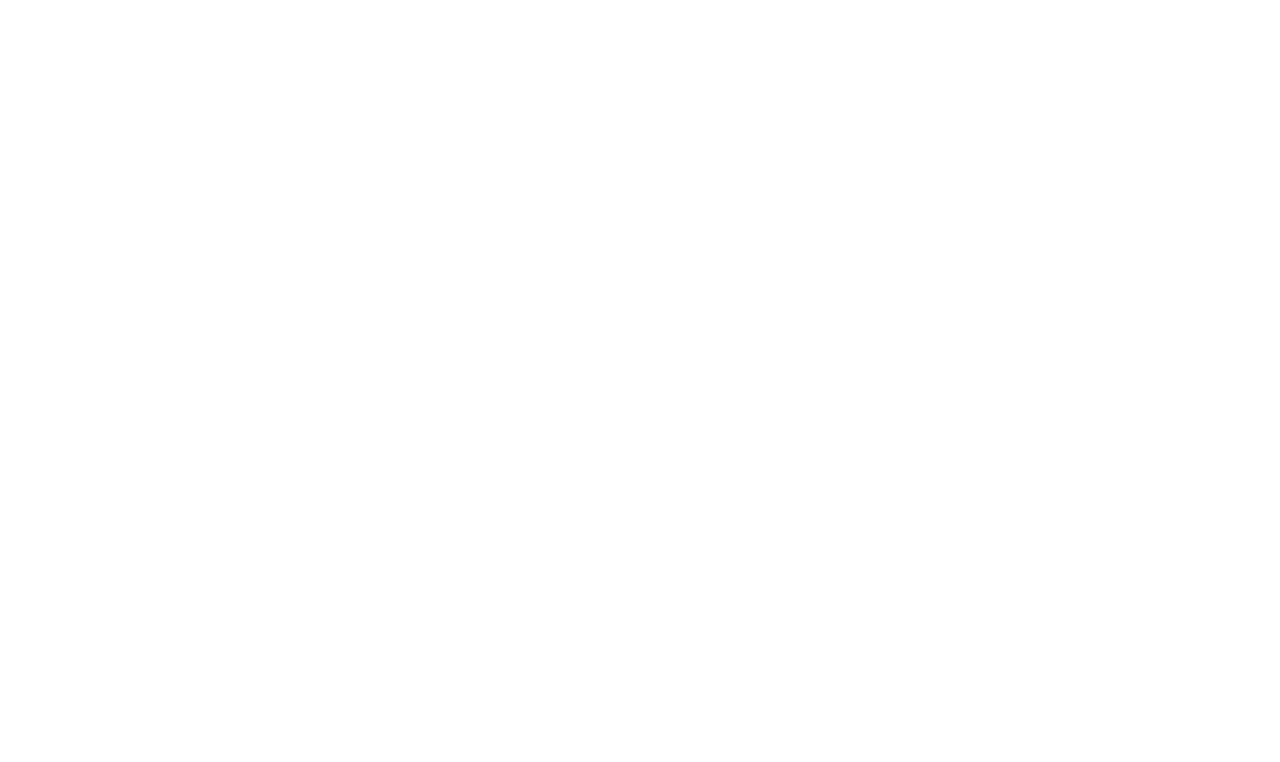
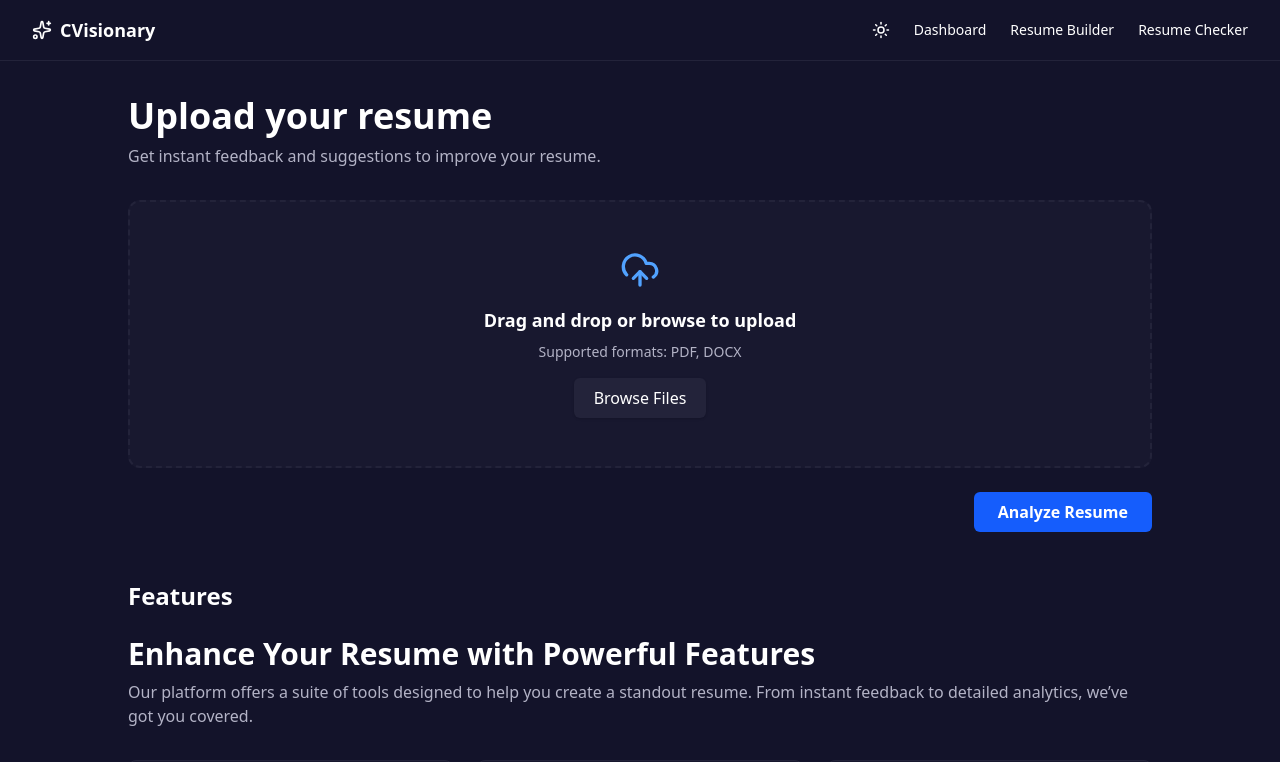
Before and after one commit to QuantumRebels/CVisionary, a React (Vite) app in the folder frontend/: page /resume-checker in a window 1280 px wide. Before the commit this address had no page. Shown: the top 762 px of the page. Built offline with nearby package versions, Linux system fonts and the light colour scheme.

Commit message:
Resume checker page updated with navbar

```diff
--- a/frontend/src/App.jsx
+++ b/frontend/src/App.jsx
@@ -19,7 +19,7 @@
         <Route path="/register" element = {<Register/>} />
         <Route path="/dashboard" element = {<Dashboard/>} />
         <Route path="/resume_builder" element = {<Resume_builder/>} />
-        <Route path="/resume_checker" element ={ <Resume_checker/>} />
+        <Route path="/resume-checker" element ={ <Resume_checker/>} />
 
     </Routes>
   )
--- a/frontend/src/components/landing/Navbar.jsx
+++ b/frontend/src/components/landing/Navbar.jsx
@@ -56,7 +56,7 @@
             <a href="/builder" className={darkMode ? "text-sm font-medium text-white hover:text-blue-400" : "text-sm font-medium text-gray-800 hover:text-blue-600"}>
               Resume Builder
             </a>
-            <a href="/checker" className={darkMode ? "text-sm font-medium text-white hover:text-blue-400" : "text-sm font-medium text-gray-800 hover:text-blue-600"}>
+            <a href="/resume-checker" className={darkMode ? "text-sm font-medium text-white hover:text-blue-400" : "text-sm font-medium text-gray-800 hover:text-blue-600"}>
               Resume Checker
             </a>
           </>
```
